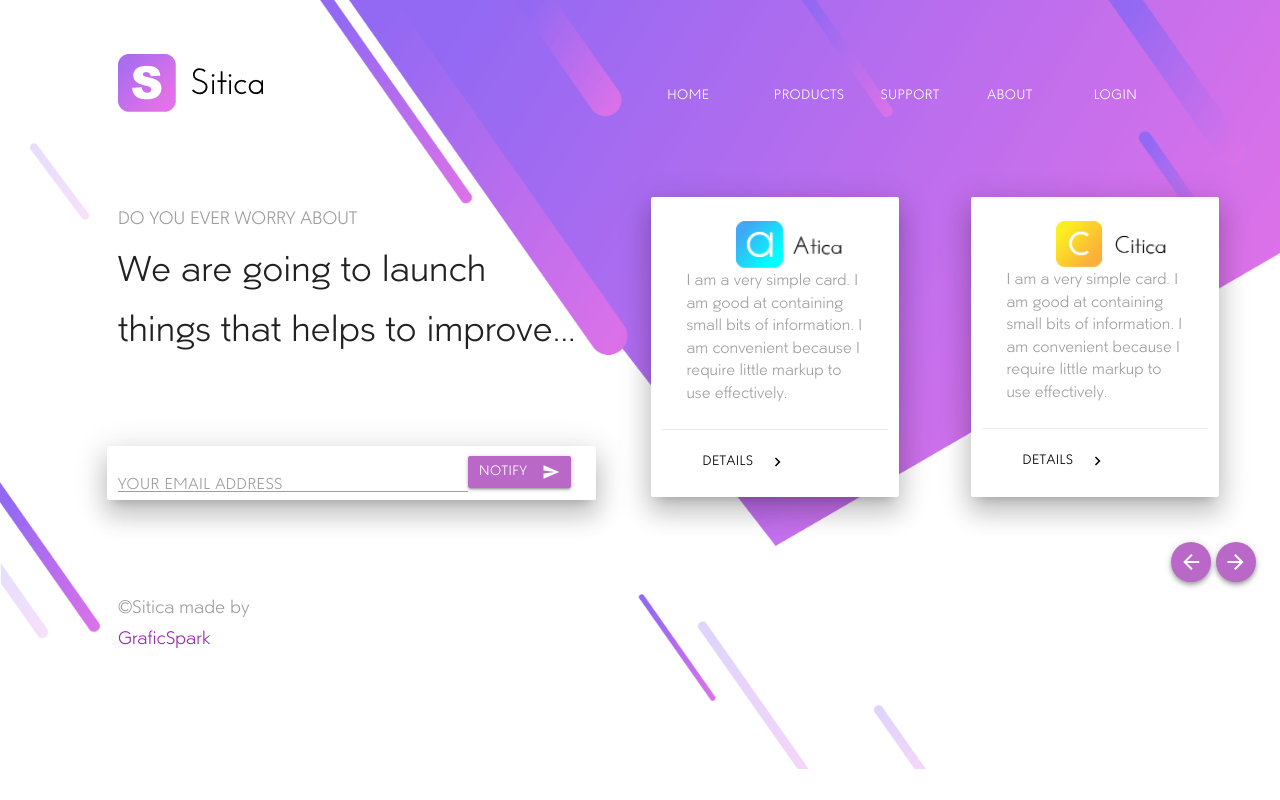
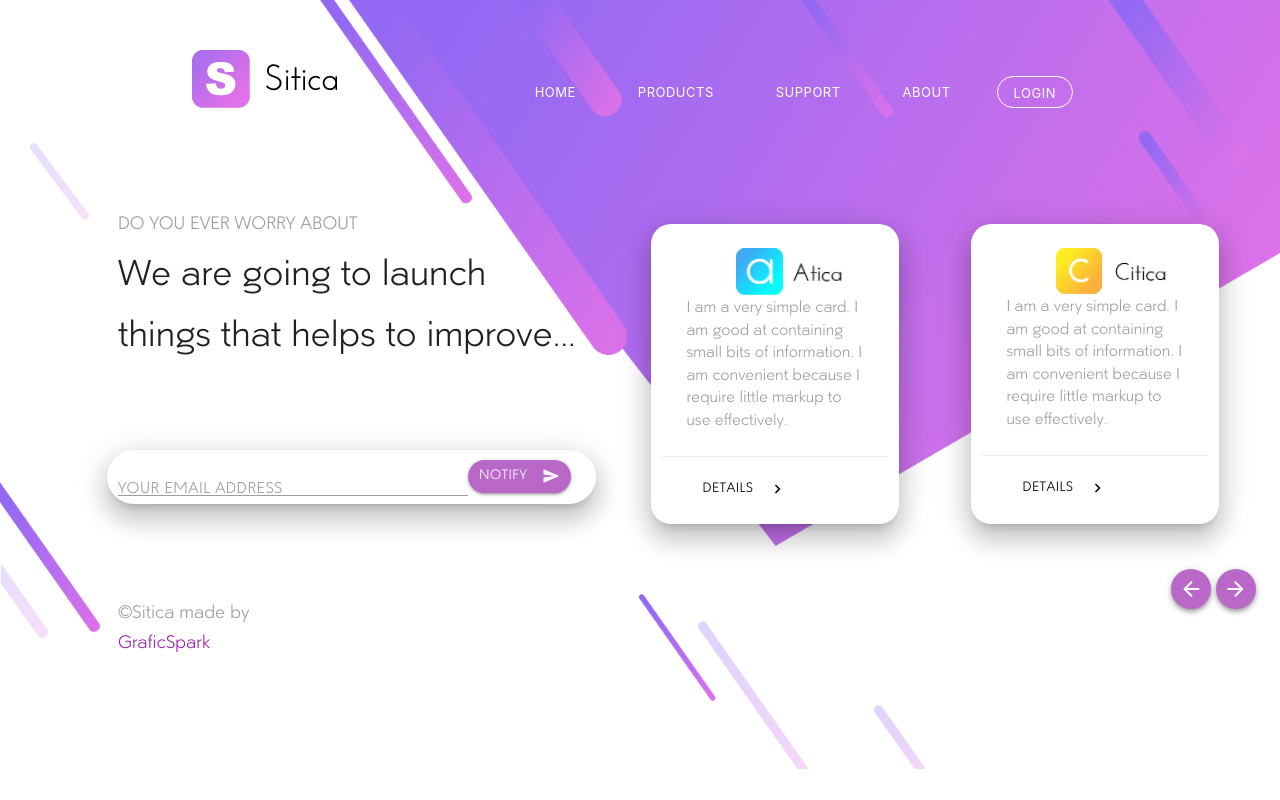
Before and after one commit to Adriana050/trabajo-3, a plain HTML site: page index.html in a window 1280 px wide. Drawn offline with nearby package versions, Linux system fonts and the light colour scheme.

Commit message:
trabajo adri 3

```diff
--- a/css/style.css
+++ b/css/style.css
@@ -32,10 +32,15 @@ font-family: paloseco;
 
 }
 .btn-round{
-    border-radius: 50px;
+    border-radius: 40px;
 }
 
-
+.dance{
+   margin-top: 60px;
+}
+.dancing{
+    margin-top: -10px;
+ }
 .btn-distance{
    margin-top: 10px;
 }
--- a/index.html
+++ b/index.html
@@ -10,61 +10,40 @@
      <link href="css/style.css" type="text/css" rel="stylesheet" media="screen,projection"/>
      <link rel="shortcut icon" href="favicon.ico" type="image/x-icon">
      <link rel="stylesheet" href="https://cdnjs.cloudflare.com/ajax/libs/materialize/1.0.0/css/materialize.min.css">
-     <link rel="stylesheet" href="css/CCCstyle.css">
+     <link rel="stylesheet" href="css/style.css">
     </head>
 <body>
 
 
-    <div class="row">
-        <div class="col s1"></div>
 
+      <nav class=" transparent z-depth-0 dance" role="navigation">
+        <div class="nav-wrapper container nav">
+          <a id="logo-container" href="#" class="brand-logo">
+            <div class=" z-depth-0 col s2 black-text"> <img class="responsive-img dancing" src="img/loguitoooo.png">
 
-        <div class=" z-depth-0 col s2 black-text"> <img class="responsive-img" src="img/loguitoooo.png">
+            </div>
+          </a>
+
+          <a href="#" data-target="nav-mobile" class="sidenav-trigger"><i class="material-icons black-text">menu</i></a>
+
+          <ul class="right hide-on-med-and-down">
+            <li><a href="#"class="btn btn-small transparent white-text z-depth-0  ">Home</a></li>
+            <li><a href="#" class="btn btn-small transparent white-text z-depth-0  ">Products</a></li>
+            <li><a href="#" class="btn btn-small transparent white-text z-depth-0  ">Support</a></li>
+            <li><a href="#" class="btn btn-small transparent white-text z-depth-0  ">About</a></li>
+            <li><a href="#" class="btn btn-small transparent white-text z-depth-0 btn-round border-white ">LOGIN</a></li>
+          </ul>
+
+          <ul id="nav-mobile" class="sidenav">
+            <li><a href="#"class="btn btn-small transparent black-text z-depth-0  ">Home</a></li>
+            <li><a href="#" class="btn btn-small transparent black-text z-depth-0  ">Products</a></li>
+            <li><a href="#" class="btn btn-small transparent black-text z-depth-0  ">Support</a></li>
+            <li><a href="#" class="btn btn-small transparent black-text z-depth-0  ">About</a></li>
+            <li><a href="#" class="btn btn-small transparent black-text z-depth-0 btn-round border-black ">LOGIN</a></li>
+          </ul>
 
         </div>
-
-
-        <div class="col s1"></div>
-        <div class="col s1"></div>
-        <div class="col s1"></div>
-
-
-        <div class="col s1">
-
-            <a href="#" class="btn btn-small transparent white-text z-depth-0  ">Home</a>
-
-      </div>
-        <div class="col s1">
-
-            <a href="#" class="btn btn-small transparent white-text z-depth-0  ">Products</a>
-
-      </div>
-        <div class="col s1">
-
-            <a href="#" class="btn btn-small transparent white-text z-depth-0  ">Support</a>
-
-      </div>
-        <div class="col s1">
-
-            <a href="#" class="btn btn-small transparent white-text z-depth-0  ">About</a>
-
-      </div>
-
-        <div class="col s1">
-
-          <a href="#" class="btn btn-small transparent white-text z-depth-0 btn-round border-white">LOGIN</a>
-
-    </div>
-
-
-
-
-        <div class="col s1"></div>
-      </div>
-
-
-
-
+      </nav>
 
 
 
@@ -178,8 +157,8 @@
  <!-- Compiled and minified JavaScript -->
  <script src="https://cdnjs.cloudflare.com/ajax/libs/materialize/1.0.0/js/materialize.min.js"></script>
  <script src="https://code.jquery.com/jquery-2.1.1.min.js"></script>
- <script src="js/materialize.js"></script>
- <script src="cccjavar.js"></script>
+ <script src="javar.js"></script>
+
 
 </body>
 </html>
--- a/javar.js
+++ b/javar.js
@@ -8,3 +8,9 @@ document.addEventListener('DOMContentLoaded', function() {
 $(document).ready(function(){
   $('.carousel').carousel();
 });
+
+
+
+  // Navegation Menu
+  var elems = document.querySelectorAll('.sidenav');
+  var instances = M.Sidenav.init(elems);
```
